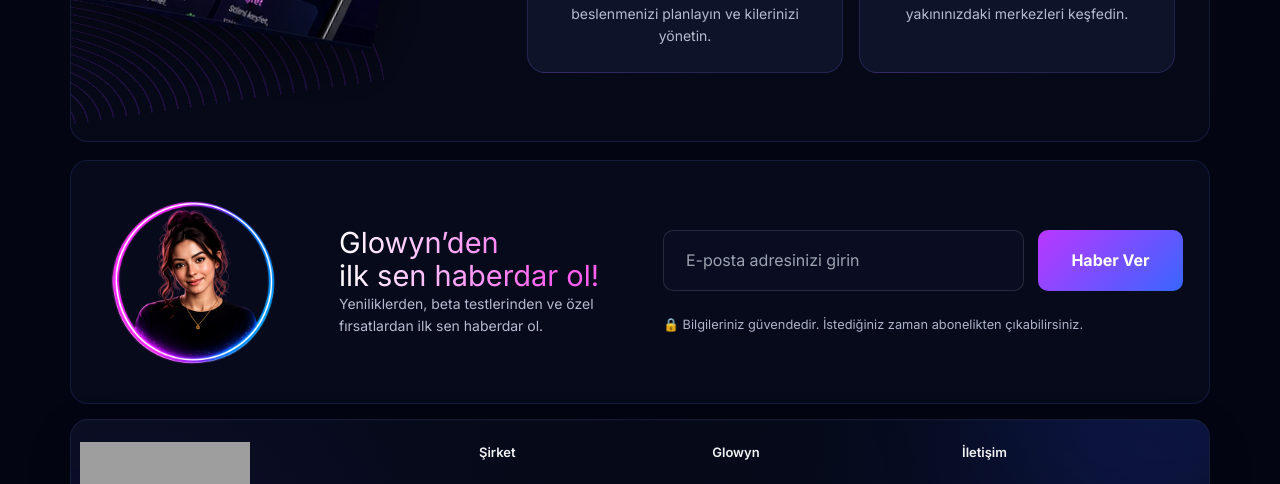
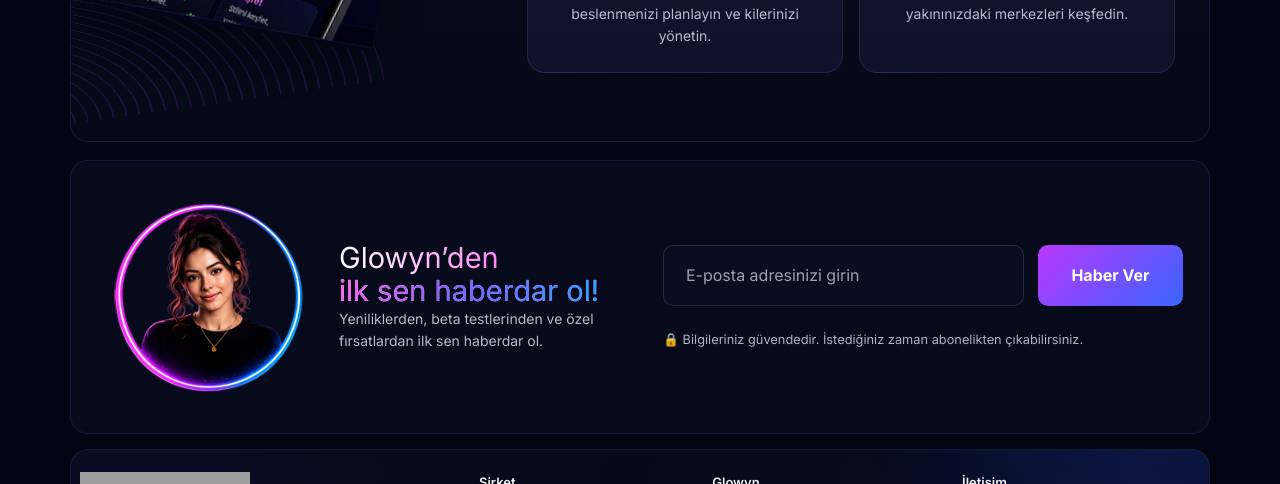
Before and after one commit to kenan-pamuk/kiena-web, a Next.js app: page / in a window 1280 px wide. Shown: the part 1313-1797 px from the top of the page. Built offline with nearby package versions, Linux system fonts and the light colour scheme; grey boxes are pictures that could not be loaded.

Commit message:
Update page.tsx

```diff
--- a/app/page.tsx
+++ b/app/page.tsx
@@ -2,6 +2,7 @@ import Image from "next/image";
 import Link from "next/link";
 
 import Header from "../components/header";
+import GlowynNewsletter from "../components/glowyn/GlowynNewsletter";
 
 const features = [
   [
@@ -231,42 +232,7 @@ export default function Home() {
               </div>
             </section>
 
-            <section className="newsletter">
-              <Image
-                src="/assets/glow-face.png"
-                alt="Glowyn maskotu"
-                width={190}
-                height={185}
-              />
-
-              <div>
-                <h2>
-                  Glowyn’den
-                  <br /> ilk sen haberdar ol!
-                </h2>
-
-                <p>
-                  Yeniliklerden, beta testlerinden ve özel fırsatlardan ilk sen
-                  haberdar ol.
-                </p>
-              </div>
-
-              <form>
-                <input
-                  type="email"
-                  placeholder="E-posta adresinizi girin"
-                />
-
-                <button type="submit">
-                  Haber Ver
-                </button>
-
-                <small>
-                  🔒 Bilgileriniz güvendedir. İstediğiniz zaman abonelikten
-                  çıkabilirsiniz.
-                </small>
-              </form>
-            </section>
+            <GlowynNewsletter />
           </main>
         </div>
       </div>
```
